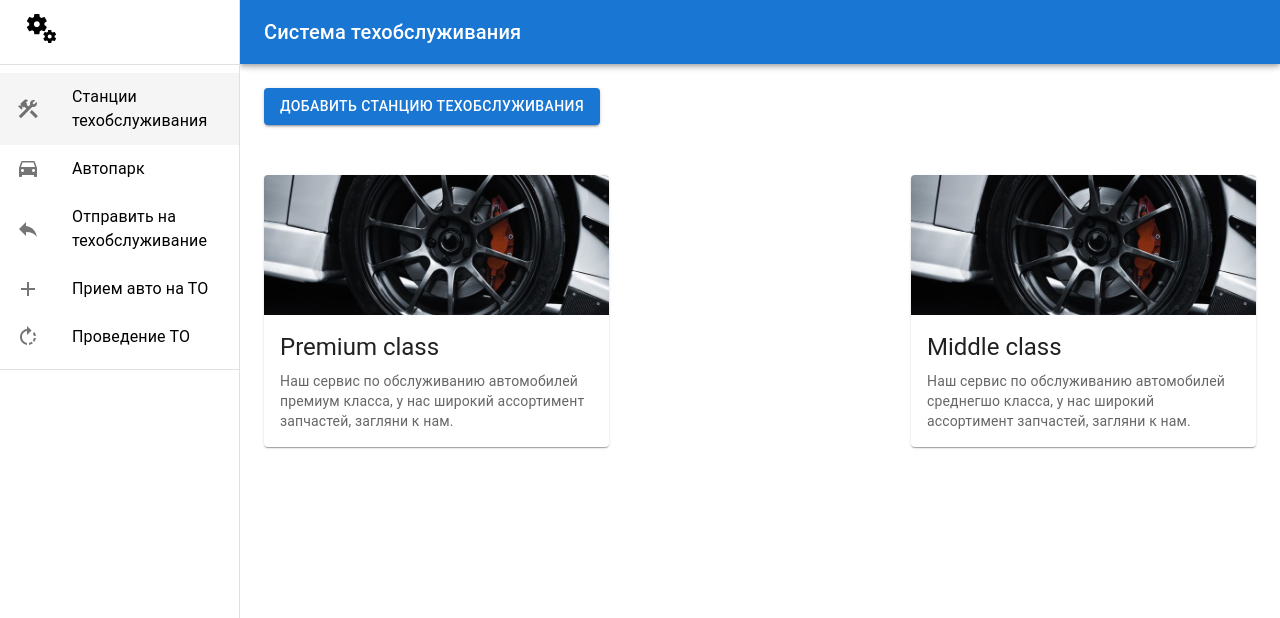
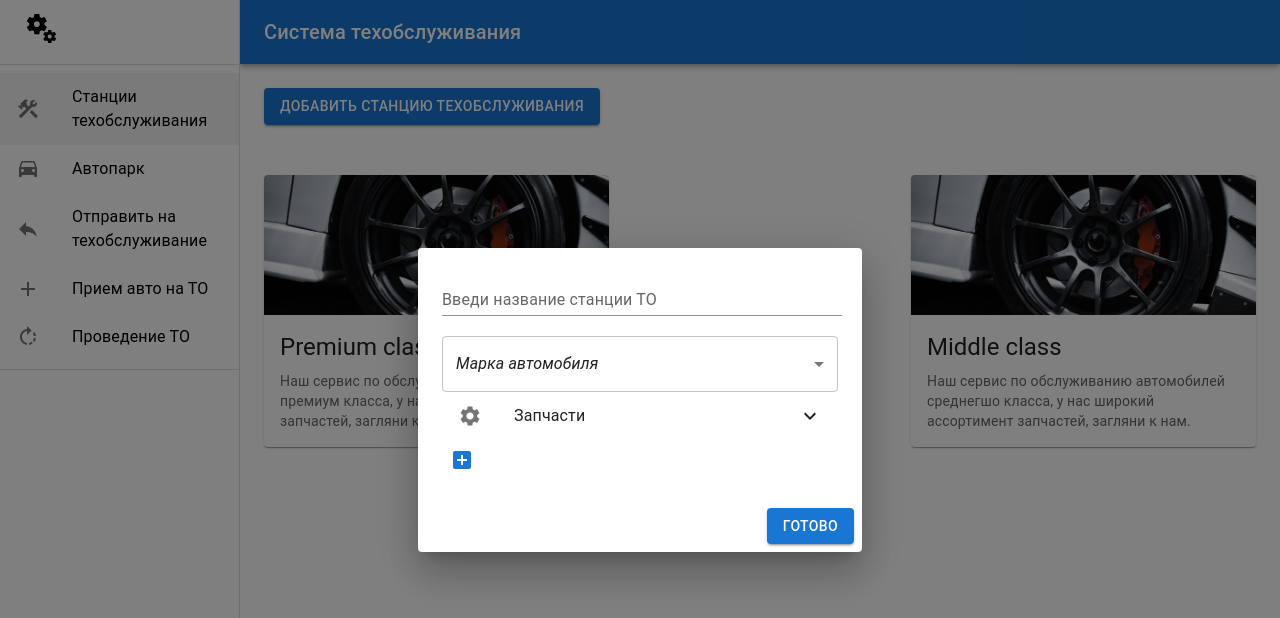
Before and after one commit to DateeMasamune/car-service-station, a React (Create React App) app: page / in a window 1280 px wide. Both pictures are taken after a click on the button "ДОБАВИТЬ СТАНЦИЮ ТЕХОБСЛУЖИВАНИЯ". Shown: the top 618 px of the page. Built offline with nearby package versions, Linux system fonts and the light colour scheme.

Commit message:
add style for add service

```diff
--- a/src/components/CarPark/DialogAddCar/DialogAddCar.jsx
+++ b/src/components/CarPark/DialogAddCar/DialogAddCar.jsx
@@ -5,8 +5,7 @@ import {
   Checkbox,
   Dialog,
   DialogActions,
-  DialogContent,
-  DialogContentText, FormControl, FormControlLabel, FormGroup, MenuItem, Select,
+  DialogContent, FormControl, FormControlLabel, FormGroup, MenuItem, Select,
 } from '@mui/material';
 import { useDispatch, useSelector } from 'react-redux';
 import detailsMock from '../../../mockData/detailsMock';
@@ -77,7 +76,6 @@ function DialogAddCar({ handlerAddCar, addCar, setLoad }) {
   return (
     <Dialog onClose={handlerAddCar} open={addCar} maxWidth="xs">
       <DialogContent>
-        <DialogContentText id="alert-dialog-description">
         <FormControl fullWidth style={{ marginBottom: 20, minWidth: 300 }}>
           <Select
             value={selectService}
@@ -125,7 +123,6 @@ function DialogAddCar({ handlerAddCar, addCar, setLoad }) {
             />
           ))}
         </FormGroup>
-        </DialogContentText>
       </DialogContent>
       <DialogActions>
         <CustomButton
--- /dev/null
+++ b/src/components/ServiceStation/ServiceSettings/ServiceSettings.jsx
@@ -0,0 +1,77 @@
+import React, { useState } from 'react';
+
+import {
+  Box,
+  Checkbox,
+  Collapse,
+  FormControl,
+  FormControlLabel,
+  FormGroup,
+  List, ListItemButton, ListItemIcon, ListItemText, MenuItem, Select,
+} from '@mui/material';
+
+import SettingsIcon from '@mui/icons-material/Settings';
+import { ExpandLess, ExpandMore } from '@mui/icons-material';
+import detailsMock from '../../../mockData/detailsMock';
+import carBrandsMock from '../../../mockData/carBrandsMock';
+
+function ServiceSettings() {
+  const [openCheckbox, setOpenCheckbox] = useState(false);
+  const [selectCarBrand, setSelectCarBrand] = useState('');
+
+  const handlerChangeBrand = (event) => {
+    setSelectCarBrand(event.target.value);
+  };
+
+  const handleChangeCheckbox = () => {
+    console.log(11111);
+  };
+
+  const handleClick = () => {
+    setOpenCheckbox((prevState) => !prevState);
+  };
+  return (
+    <Box>
+      <FormControl fullWidth style={{ minWidth: 300 }}>
+        <Select
+          value={selectCarBrand}
+          onChange={handlerChangeBrand}
+          displayEmpty
+          inputProps={{ 'aria-label': 'Without label' }}
+        >
+          <MenuItem
+            disabled
+            value=""
+          >
+            <em>Марка автомобиля</em>
+          </MenuItem>
+          {carBrandsMock.map((brand) => (
+            <MenuItem key={brand} value={brand}>{brand}</MenuItem>
+          ))}
+        </Select>
+      </FormControl>
+      <ListItemButton onClick={handleClick}>
+        <ListItemIcon>
+          <SettingsIcon />
+        </ListItemIcon>
+        <ListItemText primary="Запчасти" />
+        {openCheckbox ? <ExpandLess /> : <ExpandMore />}
+      </ListItemButton>
+      <Collapse in={openCheckbox} timeout="auto">
+        <List component="div">
+          <FormGroup style={{ padding: '8px 16px' }}>
+            {detailsMock.map((detail) => (
+              <FormControlLabel
+                key={detail}
+                control={<Checkbox name={detail} onChange={handleChangeCheckbox} />}
+                label={detail}
+              />
+            ))}
+          </FormGroup>
+        </List>
+      </Collapse>
+    </Box>
+  );
+}
+
+export default ServiceSettings;
--- a/src/components/ServiceStation/ServiceStation.jsx
+++ b/src/components/ServiceStation/ServiceStation.jsx
@@ -1,18 +1,40 @@
-import React from 'react';
+import React, { useState } from 'react';
 
 import { useSelector } from 'react-redux';
+import {
+  Dialog,
+  DialogActions,
+  DialogContent,
+  IconButton,
+  TextField,
+} from '@mui/material';
+import {
+  AddBox,
+} from '@mui/icons-material';
 import BoxStyled from './styledComponents';
 
 import carServiceIcon from '../../assets/brake-disc.jpg';
 import CustomButton from '../CustomButton/CustomButton';
 import CustomCard from '../CustomCard/CustomCard';
+import ServiceSettings from './ServiceSettings/ServiceSettings';
 
 function ServiceStation() {
   const serviceStation = useSelector((store) => store.serviceStation);
-  const addCarService = () => (console.log('service new'));
+  const [settings, setSettings] = useState([1]);
+  const [carServiceName, setCarServiceName] = useState('');
+  const [open, setOpen] = useState(false);
+
+  const handler = () => {
+    setOpen((prevState) => !prevState);
+  };
+
+  const handlerChangeCarServiceName = (event) => {
+    setCarServiceName(event.target.value);
+  };
+
   return (
     <>
-      <CustomButton name="Добавить станцию техобслуживания" onClick={addCarService} />
+      <CustomButton name="Добавить станцию техобслуживания" onClick={handler} />
       <BoxStyled>
         {serviceStation.map((service) => (
           <CustomCard
@@ -24,6 +46,31 @@ function ServiceStation() {
           />
         ))}
       </BoxStyled>
+      <Dialog onClose={handler} open={open} maxWidth="xs">
+        <DialogContent>
+          <TextField
+            value={carServiceName}
+            onChange={handlerChangeCarServiceName}
+            style={{ minWidth: 400, marginBottom: 20 }}
+            id="standard-basic"
+            label="Введи название станции ТО"
+            variant="standard"
+          />
+          {settings.map(() => (
+            <ServiceSettings />
+          ))}
+          <IconButton onClick={() => setSettings((prevState) => [...prevState, 1])} color="primary" aria-label="add an alarm">
+            <AddBox />
+          </IconButton>
+        </DialogContent>
+        <DialogActions>
+          <CustomButton
+          // disabled={buttonDisabled}
+            name="Готово"
+            onClick={handler}
+          />
+        </DialogActions>
+      </Dialog>
     </>
 
   );
--- /dev/null
+++ b/src/mockData/carBrandsMock.js
@@ -0,0 +1,20 @@
+const carBrandsMock = [
+  'Mercedes',
+  'Bentley',
+  'BMW',
+  'Bugatti',
+  'DODGE',
+  'Ferarri',
+  'Infiniti',
+  'Jeep',
+  'Lexus',
+  'Renault',
+  'Hyundai',
+  'Ford',
+  'Skoda',
+  'Honda',
+  'Kia',
+  'Toyota',
+];
+
+export default carBrandsMock;
```
Lines whose indentation alone changed are shown as unchanged.
